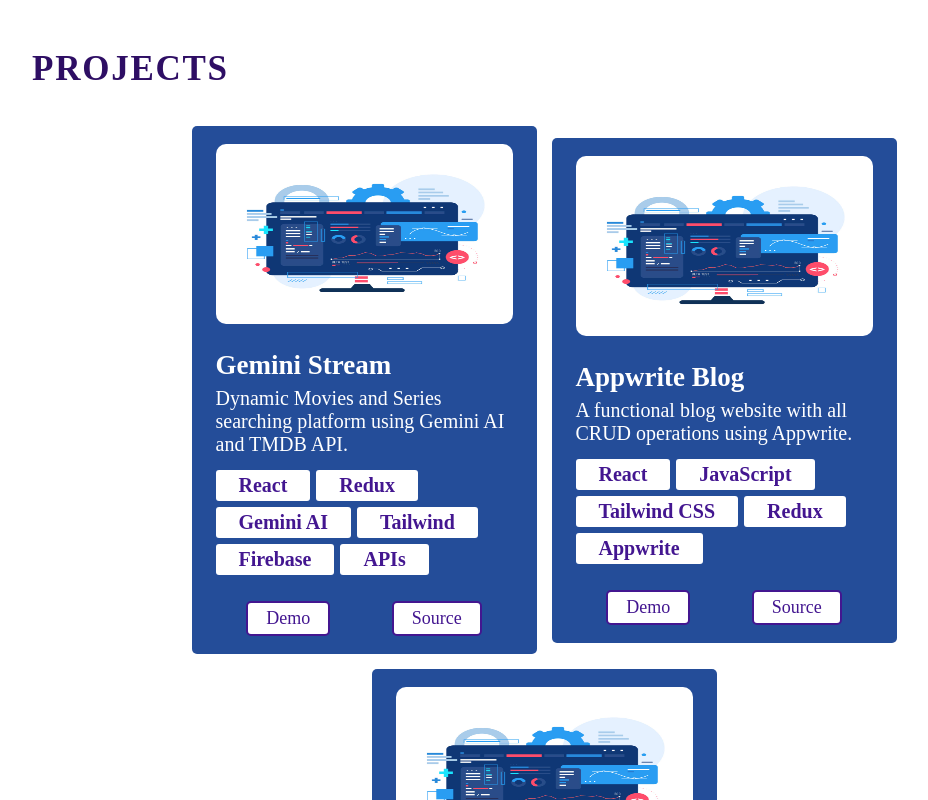
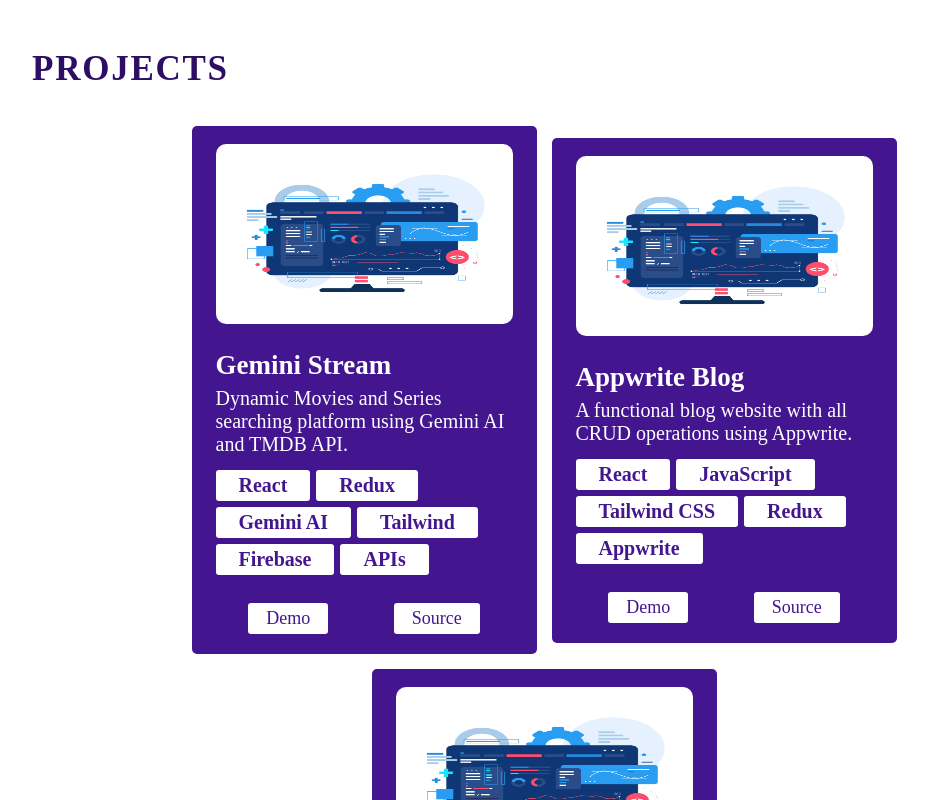
Before and after one commit to 119kanika/kanika-mahindroo, a React (Vite) app: page / in a window 1280 px wide. Shown: the part 2260-3060 px from the top of the page, without its empty margins (96-1024 px from the left). Built offline with nearby package versions, Linux system fonts and the light colour scheme.

Commit message:
changes in color theme  projects section

```diff
--- a/src/components/Projects/ProjectCard.module.css
+++ b/src/components/Projects/ProjectCard.module.css
@@ -4,11 +4,9 @@
   display: flex;
   flex-direction: column;
   border-radius: 5px;
-  /* background-color: var(--color-button); */
-  background-color: rgb(36, 77, 153);
+  background-color: var(--color-text-secondary);
   padding: 18px 24px;
   max-width: 345px;
-  color: var(--color-text-primary);
 }
 
 .image {
@@ -21,11 +19,13 @@
 .title {
   font-size: 27px;
   font-weight: 700;
+  color: var(--color-text-primary);
 }
 
 .description {
   margin-top: 6px;
   font-size: 20px;
+  color: var(--color-text-primary);
 }
 
 .skills {
@@ -58,9 +58,10 @@
   text-decoration: none;
   font-size: 18px;
   border: 2px solid var(--color-text-secondary);
+  background-color: white;
+  border-radius: 5px;
   color: var(--color-text-secondary);
-  border-radius: 5px;
-  background: white;
+  /* background: white; */
   padding: 5px 18px;
   position: relative;
   transition: 0.5s;
```
